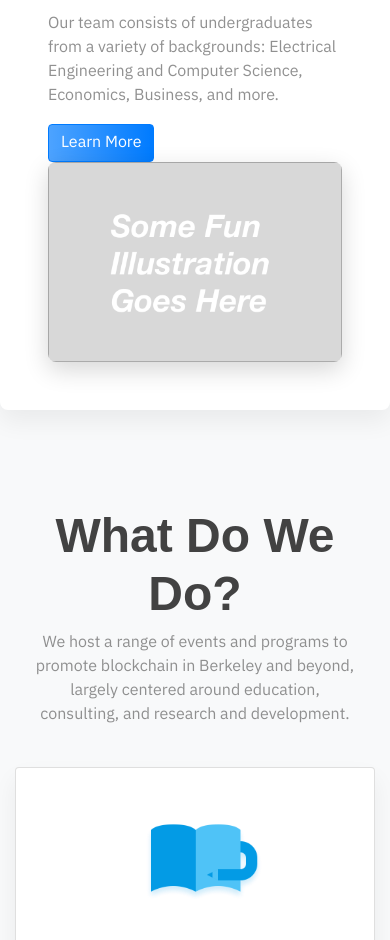
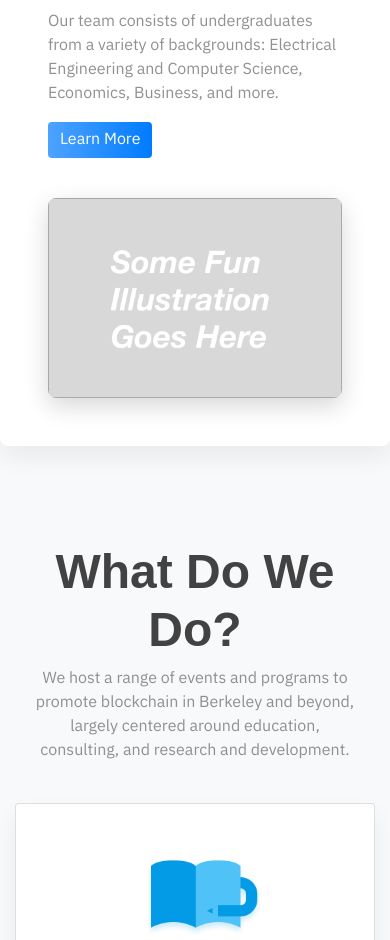
Before and after one commit to MichaelTamaki/berkeleyblockchain.github.io, a website: page src/html/pages/index.html in a window 390 px wide. Shown: the part 1060-2000 px from the top of the page. Drawn offline with nearby package versions, Linux system fonts and the light colour scheme; files that its build step writes are made by us from their sources.

Commit message:
fix mobile site

```diff
--- a/src/html/pages/index.html
+++ b/src/html/pages/index.html
@@ -47,7 +47,7 @@
                 <a class="btn btn-primary-grad" href="#" role="button">Learn More</a>
             </div>
         </div>
-        <div class="col-lg d-flex align-items-center">
+        <div id="intro-picture" class="col-lg d-flex align-items-center">
             <img class="img-fluid" src="/img/hero_illustration.png">
         </div>
     </div>
--- a/src/scss/_base.scss
+++ b/src/scss/_base.scss
@@ -40,6 +40,13 @@ p {
 	opacity: 0.8;
 }
 
+//Mobile Overrides
+@media only screen and (max-width: 960px) {
+	#intro-picture {
+		margin-top: 40px;
+	}
+}
+
 #footer {
 	overflow: hidden;
 	position: relative;
@@ -68,6 +75,10 @@ p {
 	}
 }
 
+.btn {
+	border: none;
+}
+
 @mixin button-grad-variant($background, $border, $hover-background: darken($background, 7.5%), $hover-border: darken($border, 10%), $active-background: darken($background, 10%), $active-border: darken($border, 12.5%)) {
   color: color-yiq($background);
   @include gradient-x(lighten($background, 15%), $background);
```
Also changed, not shown: index.html (+1 -1 lines), css/index.css, css/team/index.css.
